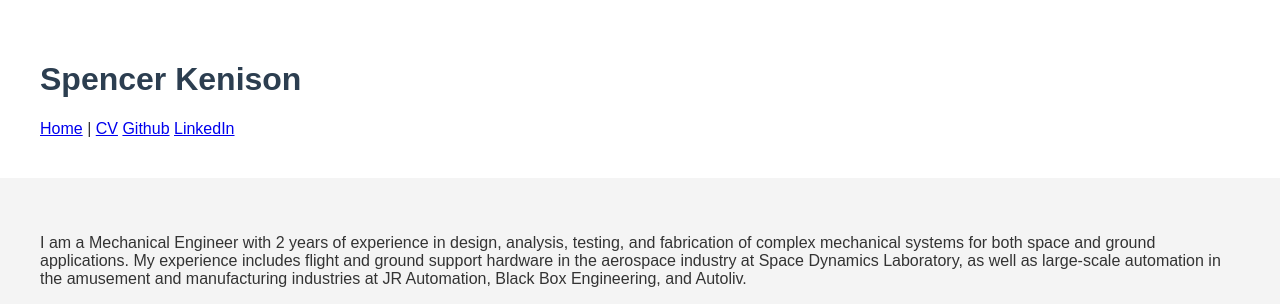
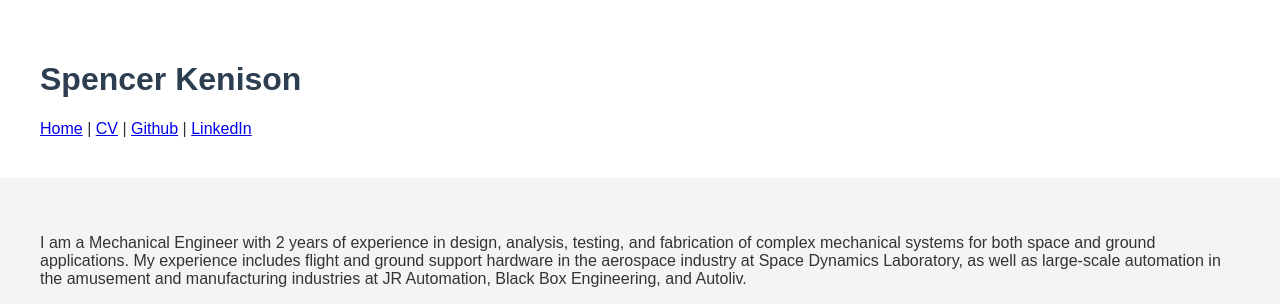
Before and after one commit to SpencerKenison/spencerkenison.github.io, a Jekyll site: the page built from index.md, in a window 1280 px wide. Shown: the top 304 px of the page. Built offline with Jekyll 4.4.1, drawn with Linux system fonts in a browser that asks for light colours.

Commit message:
Fixed header formatting

```diff
--- a/_layouts/default.html
+++ b/_layouts/default.html
@@ -44,8 +44,8 @@
     -->
     <nav>
       <a href="/">Home</a> |
-      <a href="/CV/">CV</a>
-      <a href="https://github.com/spencerkenison">Github</a>
+      <a href="/cv/">CV</a> |
+      <a href="https://github.com/spencerkenison">Github</a> |
       <a href="https://www.linkedin.com/in/spencer-kenison">LinkedIn</a>
     </nav>
   </header>
```
